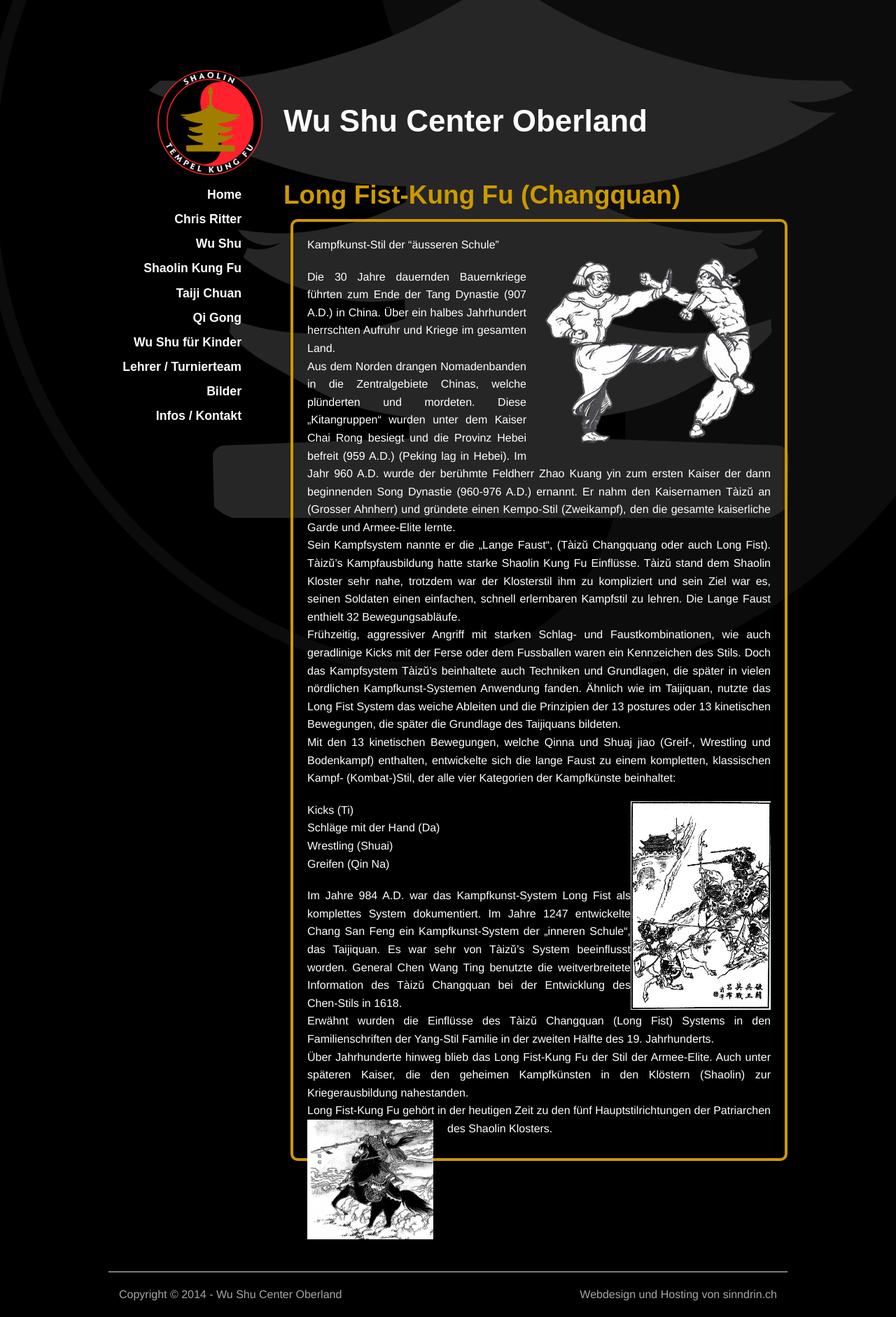
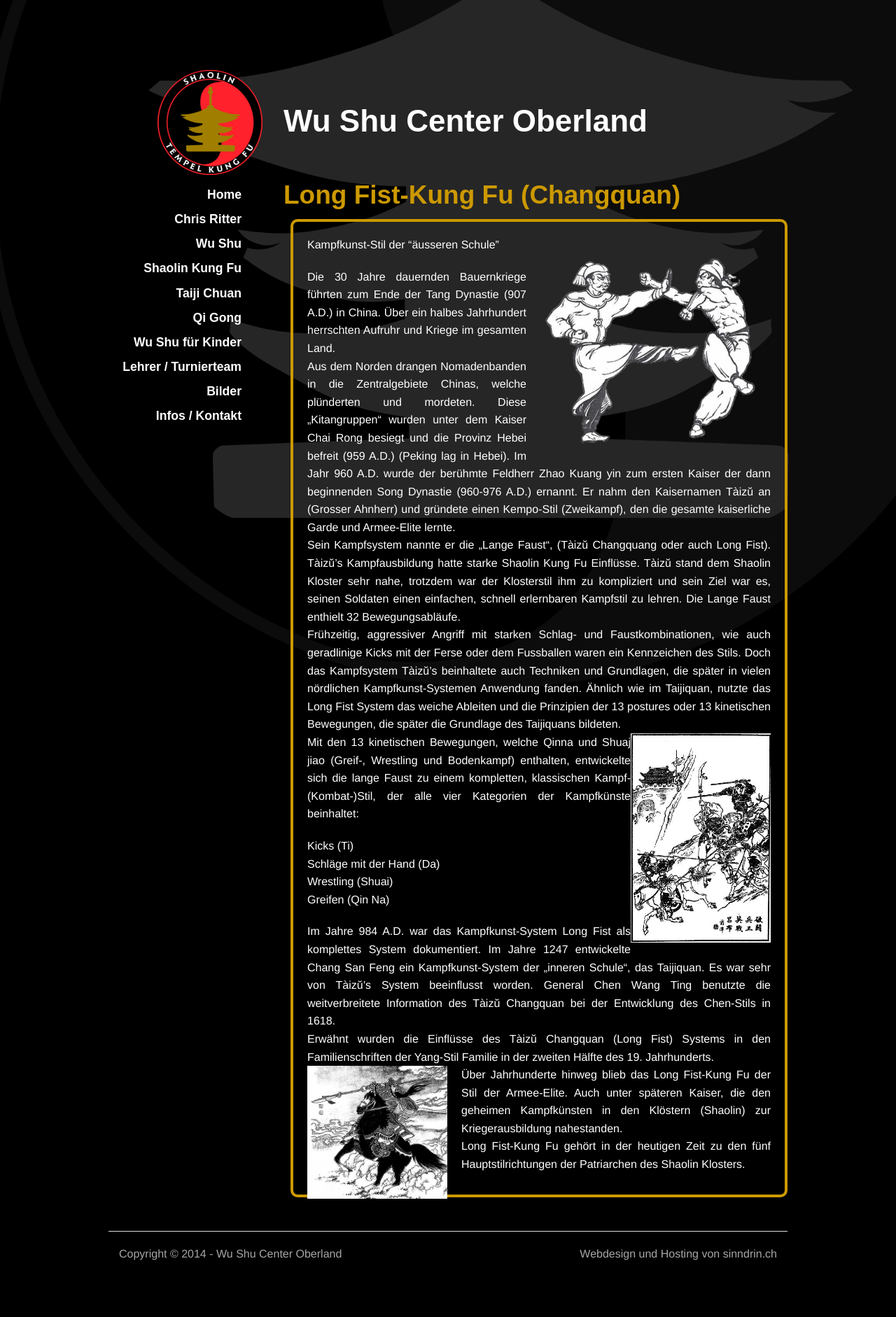
Before and after one commit to wu-shu/wu-shu.github.io, a Jekyll site: the page built from Long-fist/index.md, in a window 1280 px wide. Shown: the whole page at 70% size. Built offline with Jekyll 4.4.1, drawn with Linux system fonts in a browser that asks for light colours; some web fonts are replaced; Markdown is read by kramdown in place of the engine named in the settings; comment, search, counter and statistics services are not loaded; after the commit the page ends 1825 px from its top, so only the background shows below that.

Commit message:
long fist design

```diff
--- a/Long-fist/index.md
+++ b/Long-fist/index.md
@@ -11,9 +11,10 @@
 Im Jahr 960 A.D. wurde der berühmte Feldherr Zhao Kuang yin zum ersten Kaiser der dann beginnenden Song Dynastie (960-976 A.D.) ernannt. Er nahm den Kaisernamen Tàizŭ an (Grosser Ahnherr) und gründete einen Kempo-Stil (Zweikampf), den die gesamte kaiserliche Garde und Armee-Elite lernte.<br>
 Sein Kampfsystem nannte er die „Lange Faust“, (Tàizŭ Changquang oder auch Long Fist). Tàizŭ’s Kampfausbildung hatte starke Shaolin Kung Fu Einflüsse. Tàizŭ stand dem Shaolin Kloster sehr nahe, trotzdem war der Klosterstil ihm zu kompliziert und sein Ziel war es, seinen Soldaten einen einfachen, schnell erlernbaren Kampfstil zu lehren. Die Lange Faust enthielt 32 Bewegungsabläufe.<br>
 Frühzeitig, aggressiver Angriff mit starken Schlag- und Faustkombinationen, wie auch geradlinige Kicks mit der Ferse oder dem Fussballen waren ein Kennzeichen des Stils. Doch das Kampfsystem Tàizŭ’s beinhaltete auch Techniken und Grundlagen, die später in vielen nördlichen Kampfkunst-Systemen Anwendung fanden. Ähnlich wie im Taijiquan, nutzte das Long Fist System das weiche Ableiten und die Prinzipien der 13 postures oder 13 kinetischen Bewegungen, die später die Grundlage des Taijiquans bildeten.<br>
+<img class="ifloat-right" src="/images/longfist_2.jpg" alt="Longfist" width="200px">
 Mit den 13 kinetischen Bewegungen, welche Qinna und Shuaj jiao (Greif-, Wrestling und Bodenkampf) enthalten, entwickelte sich die lange Faust zu einem kompletten, klassischen Kampf- (Kombat-)Stil, der alle vier Kategorien der Kampfkünste beinhaltet:
 
-<img class="ifloat-right" src="/images/longfist_2.jpg" alt="Longfist" width="200px">
+
 Kicks 				(Ti)<br>
 Schläge mit der Hand 	(Da)<br>
 Wrestling 			(Shuai)<br>
@@ -21,6 +22,6 @@
 
 Im Jahre 984 A.D. war das Kampfkunst-System Long Fist als komplettes System dokumentiert. Im Jahre 1247 entwickelte Chang San Feng ein Kampfkunst-System der „inneren Schule“, das Taijiquan. Es war sehr von Tàizŭ’s System beeinflusst worden. General Chen Wang Ting benutzte die weitverbreitete Information des Tàizŭ Changquan bei der Entwicklung des Chen-Stils in 1618.<br>
 Erwähnt wurden die Einflüsse des Tàizŭ Changquan (Long Fist) Systems in den Familienschriften der Yang-Stil Familie in der zweiten Hälfte des 19. Jahrhunderts.<br>
+<img class="ifloat-left" src="/images/longfist_3.jpg" alt="Longfist" width="220px">
 Über Jahrhunderte hinweg blieb das Long Fist-Kung Fu der Stil der Armee-Elite. Auch unter späteren Kaiser, die den geheimen Kampfkünsten in den Klöstern (Shaolin) zur Kriegerausbildung nahestanden.<br>
 Long Fist-Kung Fu gehört in der heutigen Zeit zu den fünf Hauptstilrichtungen der Patriarchen des Shaolin Klosters.
-<img class="ifloat-left" src="/images/longfist_3.jpg" alt="Longfist" width="200px">
```
